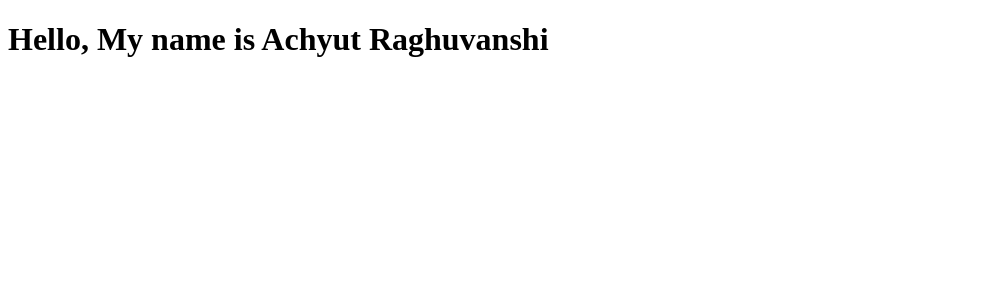
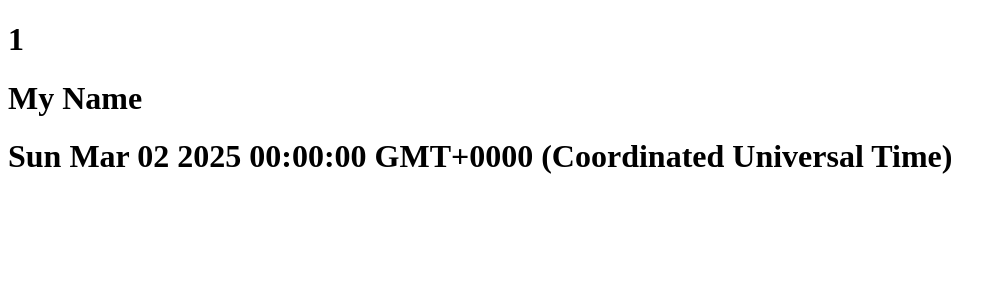
Before and after one commit to Achyut-dot/Appointment-App, an Angular app: page / in a window 1280 px wide. Shown: the top 300 px of the page, without its empty margins (0-1006 px from the left). Built offline with nearby package versions, Linux system fonts and the light colour scheme.

Commit message:
Interface Added & One way date Binding Implemented

```diff
--- a/src/app/appointment-list/appointment-list.component.html
+++ b/src/app/appointment-list/appointment-list.component.html
@@ -1 +1,3 @@
-<h1>{{appointment}}</h1>
+<h1>{{appointment.id}}</h1>
+<h1>{{appointment.title}}</h1>
+<h1>{{appointment.date}}</h1>
--- a/src/app/appointment-list/appointment-list.component.ts
+++ b/src/app/appointment-list/appointment-list.component.ts
@@ -1,4 +1,6 @@
 import { Component } from '@angular/core';
+import { Appointment } from '../models/appointment';
+
 
 @Component({
   selector: 'app-appointment-list',
@@ -7,6 +9,10 @@ import { Component } from '@angular/core';
 })
 export class AppointmentListComponent {
 
-  appointment: string = "Hello, My name is Achyut Raghuvanshi"
+  appointment: Appointment = {
+    id: 1,
+    title: 'My Name',
+    date: new Date('2025-03-02')
+  }
 
 }
--- /dev/null
+++ b/src/app/models/appointment.ts
@@ -0,0 +1,5 @@
+export interface Appointment {
+    id: number
+    title: string
+    date: Date
+}
```
